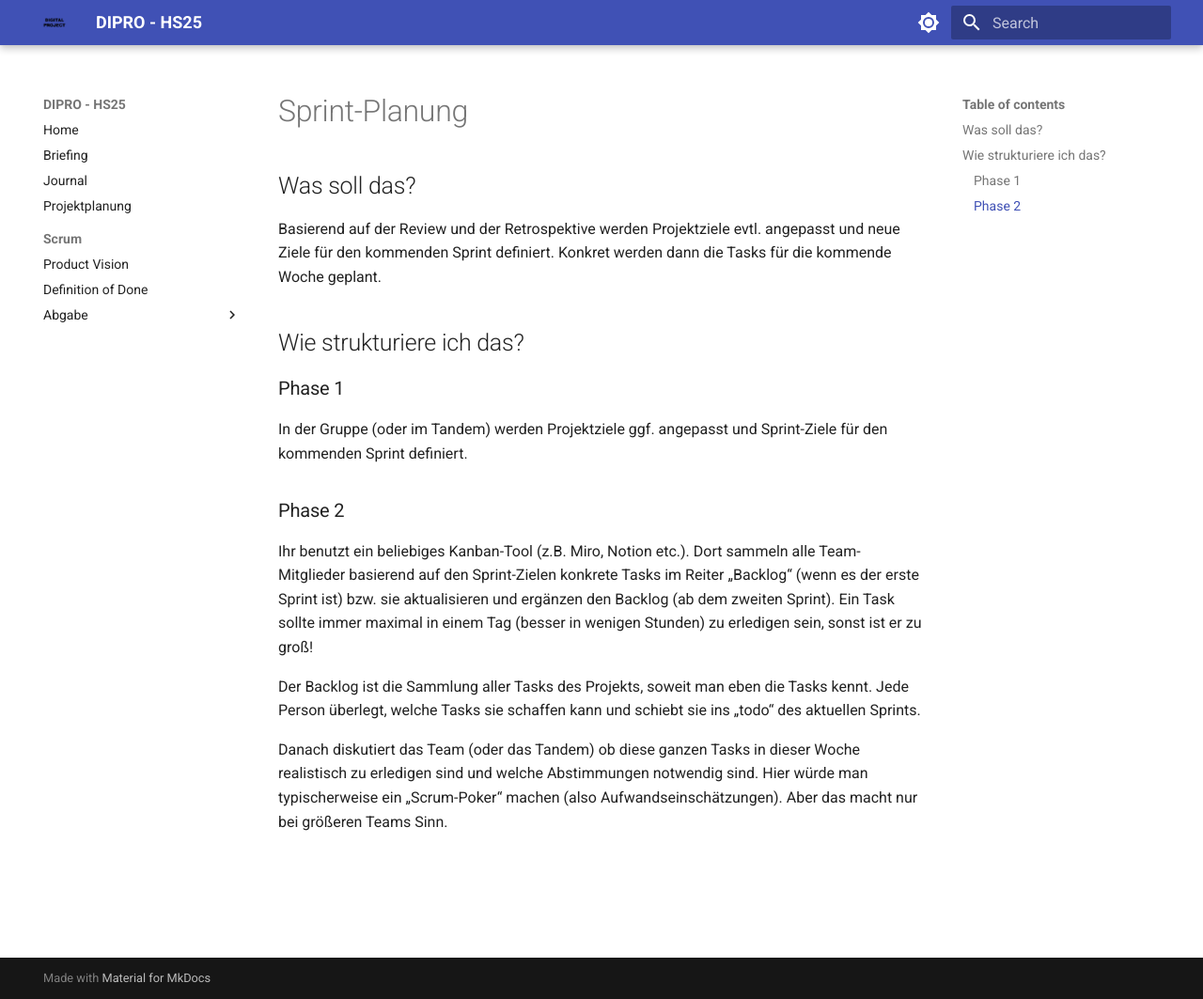
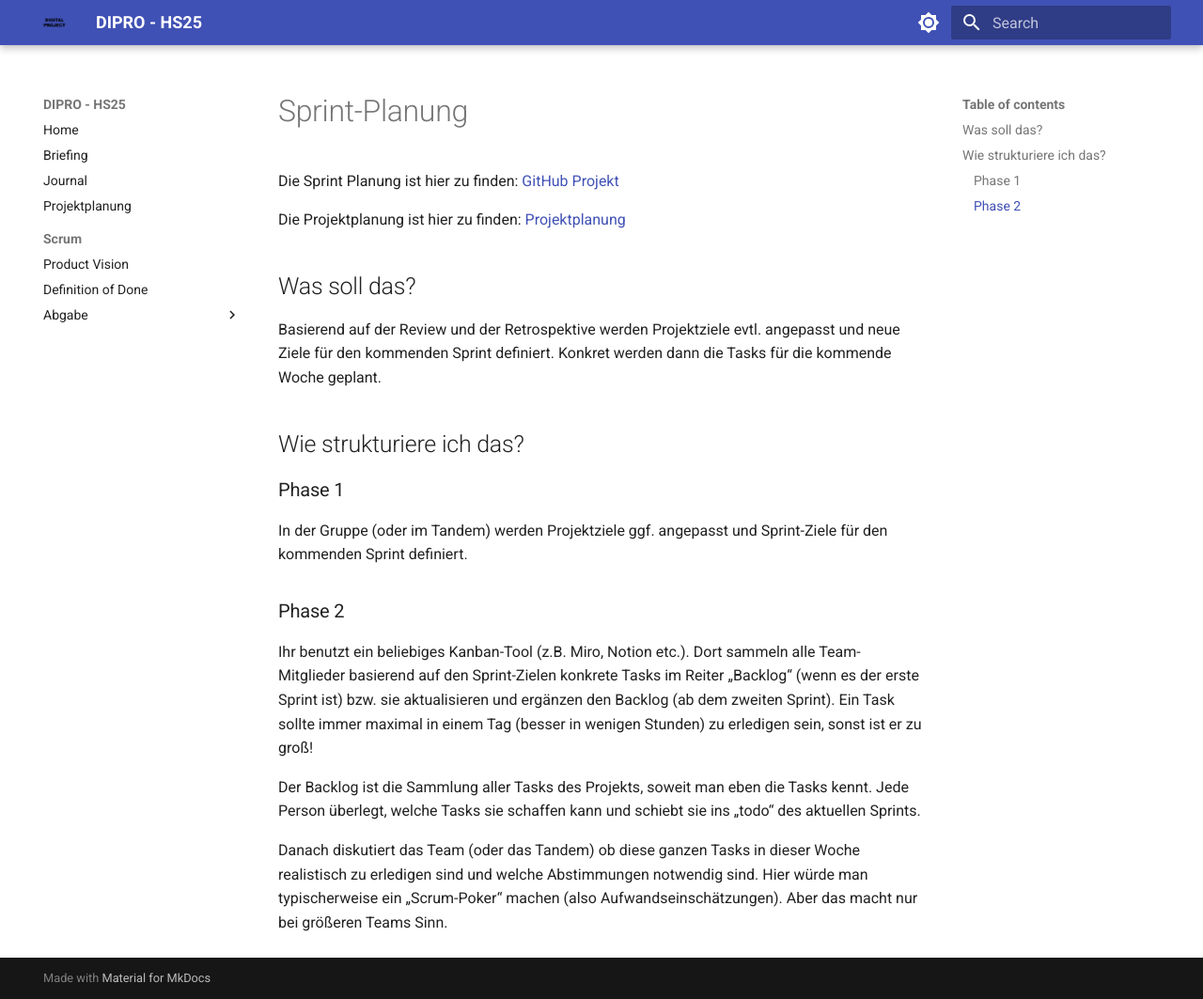
Before and after one commit to YanisDeplazes/dipro, an MkDocs documentation site: the page built from docs/scrum/abgabe/planung/index.md, in a window 1280 px wide and 1063 px high. Shown: the whole window at 94% size. Built offline with MkDocs 1.6.1 and Material for MkDocs 9.7.7, drawn with Linux system fonts in a browser that asks for light colours.

Commit message:
add Abgaben

```diff
--- a/docs/scrum/abgabe/planung/index.md
+++ b/docs/scrum/abgabe/planung/index.md
@@ -1,4 +1,8 @@
 # Sprint-Planung
+
+Die Sprint Planung ist hier zu finden: [GitHub Projekt](https://github.com/users/YanisDeplazes/projects/4)
+
+Die Projektplanung ist hier zu finden: [Projektplanung](../../../planung/)
 
 ## Was soll das?
 
```
Also changed, not shown: docs/scrum/abgabe/retrospektive/index.md (+2 -0 lines), docs/scrum/abgabe/review/index.md (+2 -0 lines).
